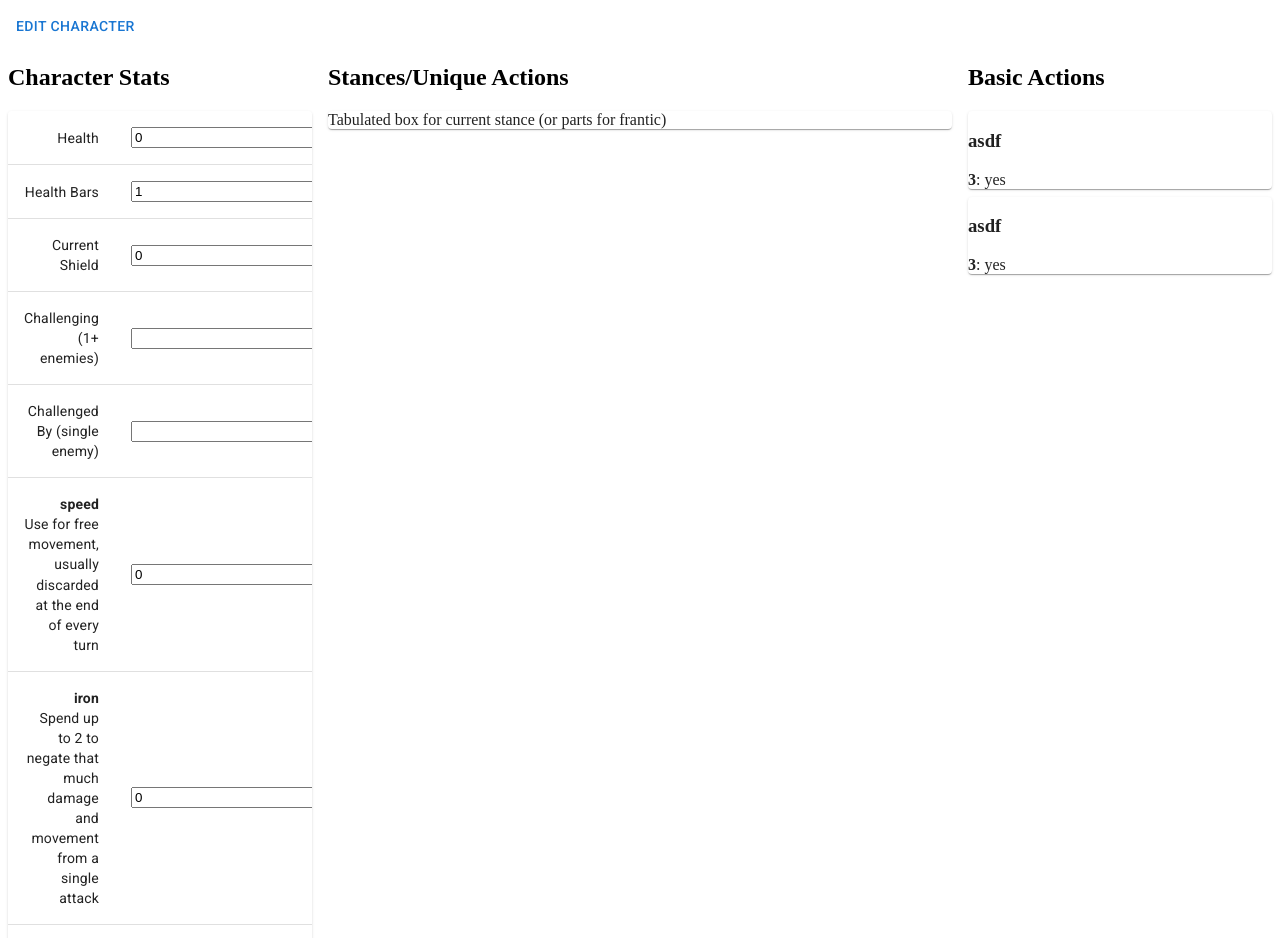
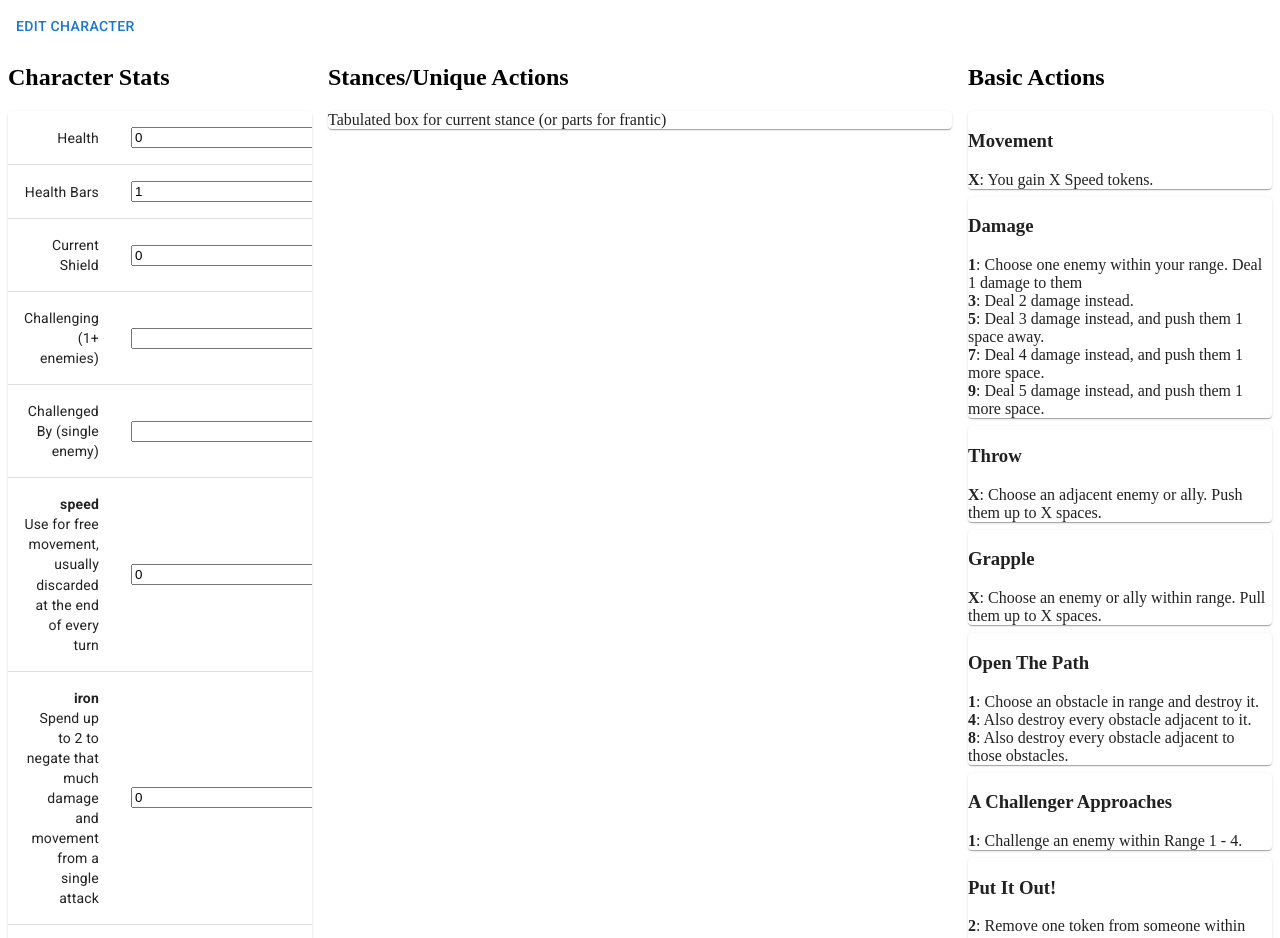
Before and after one commit to Nubuscu/panic-pwa, a React (Vite) app: page / in a window 1280 px wide. Shown: the top 938 px of the page. Built offline with nearby package versions, Linux system fonts and the light colour scheme.

Commit message:
Fill in basic action text

```diff
--- a/src/app/textContent.ts
+++ b/src/app/textContent.ts
@@ -2186,11 +2186,106 @@ export const builds: Build[] = [
 
 export const basicActions: Action[] = [
   {
-    name: "asdf",
-    levels: [{ description: "yes", diceCost: [3] }],
-  },
-  {
-    name: "asdf",
-    levels: [{ description: "yes", diceCost: [3] }],
+    name: "Movement",
+    levels: [{ description: "You gain X Speed tokens.", otherCost: ["X"] }],
+  },
+  {
+    name: "Damage",
+    levels: [
+      {
+        description:
+          "Choose one enemy within your range. Deal 1 damage to them",
+        diceCost: [1],
+      },
+      {
+        description: "Deal 2 damage instead.",
+        diceCost: [3],
+      },
+      {
+        description: "Deal 3 damage instead, and push them 1 space away.",
+        diceCost: [5],
+      },
+      {
+        description: "Deal 4 damage instead, and push them 1 more space.",
+        diceCost: [7],
+      },
+      {
+        description: "Deal 5 damage instead, and push them 1 more space.",
+        diceCost: [9],
+      },
+    ],
+  },
+  {
+    name: "Throw",
+    levels: [
+      {
+        description:
+          "Choose an adjacent enemy or ally. Push them up to X spaces.",
+        otherCost: ["X"],
+      },
+    ],
+  },
+  {
+    name: "Grapple",
+    levels: [
+      {
+        description:
+          "Choose an enemy or ally within range. Pull them up to X spaces.",
+        otherCost: ["X"],
+      },
+    ],
+  },
+  {
+    name: "Open The Path",
+    levels: [
+      {
+        description: "Choose an obstacle in range and destroy it.",
+        diceCost: [1],
+      },
+      {
+        description: "Also destroy every obstacle adjacent to it.",
+        diceCost: [4],
+      },
+      {
+        description: "Also destroy every obstacle adjacent to those obstacles.",
+        diceCost: [8],
+      },
+    ],
+  },
+  {
+    name: "A Challenger Approaches",
+    levels: [
+      {
+        description: "Challenge an enemy within Range 1 - 4.",
+        diceCost: [1],
+      },
+    ],
+  },
+  {
+    name: "Put It Out!",
+    levels: [
+      {
+        description: "Remove one token from someone within range.",
+        diceCost: [2],
+      },
+      {
+        description: "Remove one more token from them.",
+        diceCost: [4],
+      },
+      {
+        description: "Remove one more token from them.",
+        diceCost: [7],
+      },
+    ],
+  },
+  {
+    name: "Rescue",
+    levels: [
+      {
+        description:
+          "Chose an ally within range with zero HP, or an ally who is not in play. That ally heals. If that ally is not in play, they return to play in an empty space of their choice.",
+        diceCost: [5],
+      },
+    ],
   },
 ]
```
